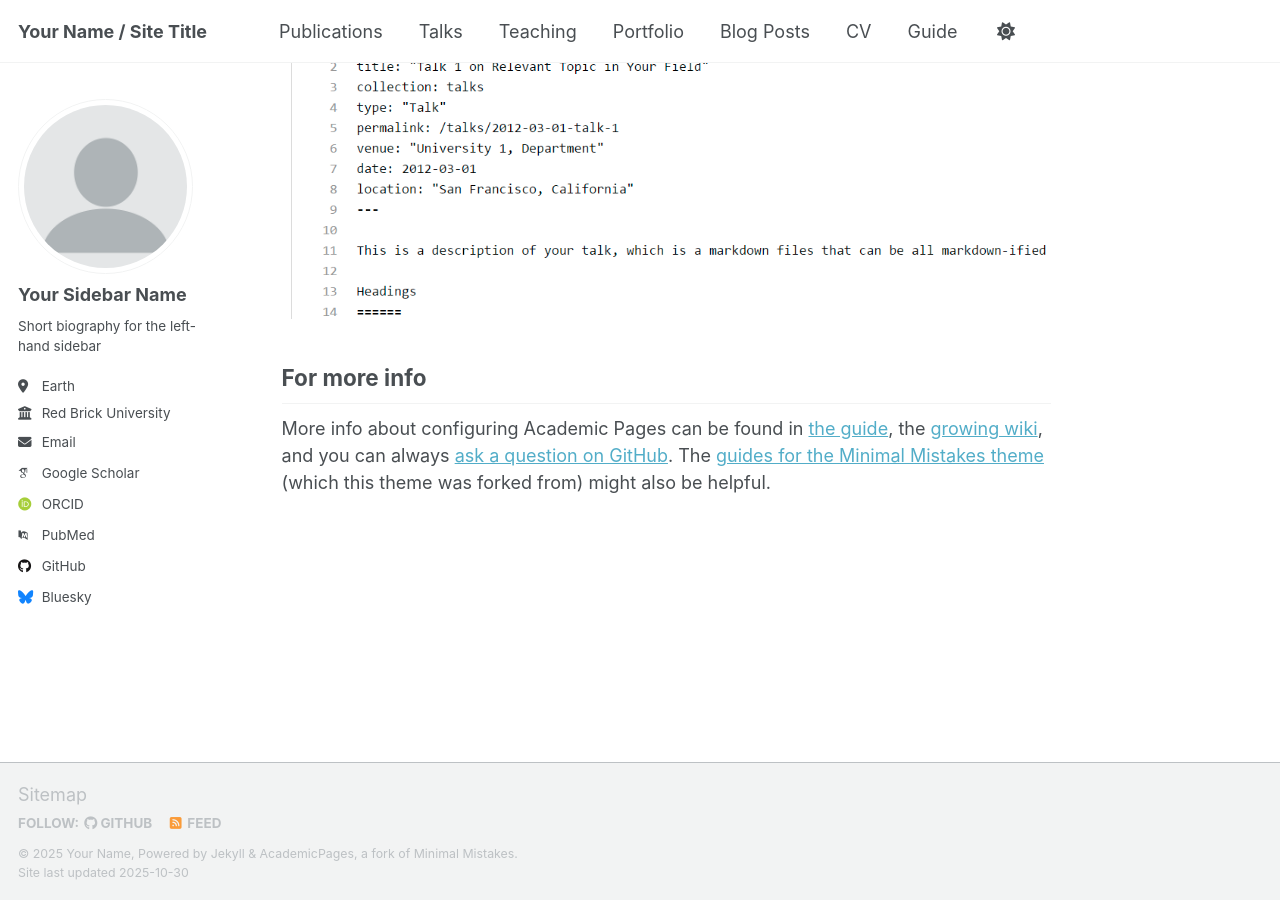
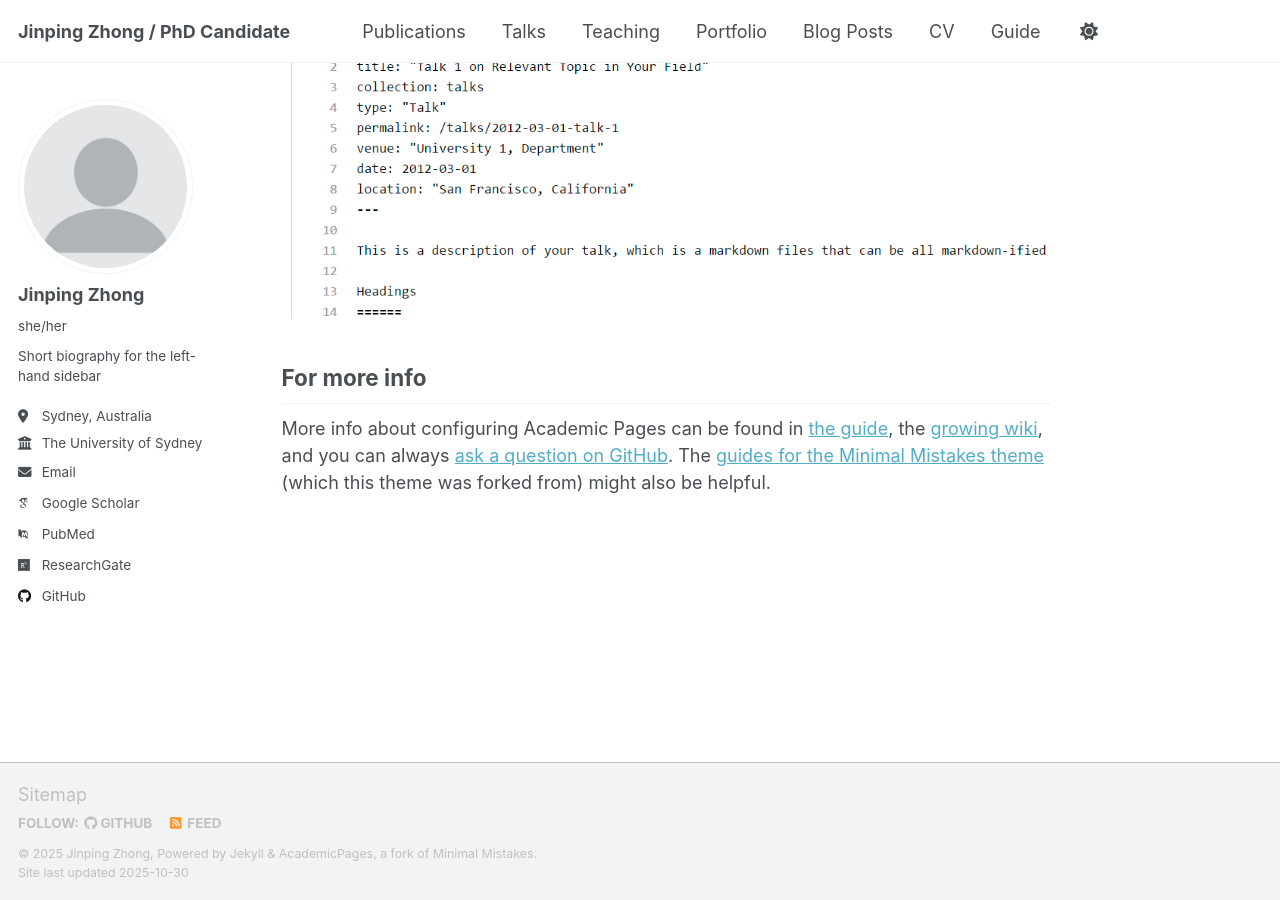
Before and after one commit to kimpink98/jp-zhong, a Jekyll site: the page built from _pages/about.md, in a window 1280 px wide and 900 px high, scrolled down 2880 px. Built offline with Jekyll 4.4.1, drawn with Linux system fonts in a browser that asks for light colours; some web fonts are replaced; a script that is not in the unit is left out.

Commit message:
_config.yml

```diff
--- a/_config.yml
+++ b/_config.yml
@@ -9,10 +9,10 @@
 # Basic Site Settings
 locale                   : "en-US"
 site_theme               : "default" # Currently available options are "default", "air"
-title                    : "Your Name / Site Title"
+title                    : "Jinping Zhong / PhD Candidate"
 title_separator          : "-"
-name                     : &name "Your Name"
-description              : &description "Your Name's academic portfolio"   # Update this with a general description of your site, this is the default if not overridden by a page
+name                     : &name "Jinping Zhong"
+description              : &description "Jinping Zhong's academic portfolio"   # Update this with a general description of your site, this is the default if not overridden by a page
 url                      : https://kimpink98.github.io # The base hostname & protocol for your site e.g. "https://[your GitHub username].github.io",
                                                            # or if you already have some other page hosted on Github then use "https://[your GitHub username].github.io/[Your Repo Name]"
 baseurl                  : "" # the subpath of your site, e.g. "/blog"
@@ -24,24 +24,24 @@ repository               : "academicpages/academicpages.github.io"
 author:
   # Biographic information
   avatar           : "profile.png"
-  name             : "Your Sidebar Name"
-  pronouns         : # example: "she/her"
+  name             : "Jinping Zhong"
+  pronouns         : "she/her"
   bio              : "Short biography for the left-hand sidebar"
-  location         : "Earth"
-  employer         : "Red Brick University"
+  location         : "Sydney, Australia"
+  employer         : "The University of Sydney"
   uri              : # URL
-  email            : "none@example.org"
+  email            : "jzho0525@uni.sydney.edu.au"
 
   # Academic websites
   academia         : # URL
   arxiv            : # URL - Update with the correct link to your profile
-  googlescholar    : "https://scholar.google.com/citations?user=PS_CX0AAAAAJ"
+  googlescholar    : "https://scholar.google.com/citations?user=Hk1NrIAAAAAJ&hl=en-Us"
   inspire-hep      : # URL
   impactstory      : # URL
-  orcid            : "https://orcid.org/yourorcidurl"
+  orcid            : # URL
   semantic         : # URL
   pubmed           : "https://www.ncbi.nlm.nih.gov/pubmed/?term=john+snow"
-  researchgate     : # URL
+  researchgate     : "https://www.researchgate.net/profile/Jinping-Zhong?ev=hdr_xprf"
   scopus           : # URL
 
   # Repositories and software development
@@ -54,7 +54,7 @@ author:
 
   # Social media
   artstation       : # Username
-  bluesky          : "bsky.app" # Replace this with you Bluesky username
+  bluesky          : # "bsky.app" Replace this with you Bluesky username
   facebook         : # Username
   flickr           : # Username
   foursquare       : # Username
```
